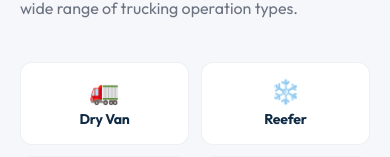
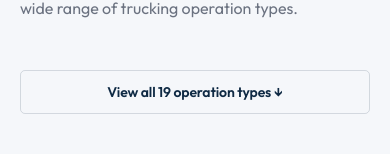
Before and after one commit to dacq7/trucking-company-website, a React (Vite) app: page / in a window 390 px wide. Shown: the part 2512-2669 px from the top of the page. Built offline with nearby package versions, Linux system fonts and the light colour scheme.

Commit message:
feat: collapsible operation types grid on mobile

```diff
--- a/src/components/OperatingStatesSection.css
+++ b/src/components/OperatingStatesSection.css
@@ -9,6 +9,9 @@
   border-radius: 16px;
   overflow: hidden;
   border: 1px solid rgba(15, 42, 68, 0.07);
+  max-width: 860px;
+  margin-left: auto;
+  margin-right: auto;
 }
 
 .operating-states-section__map {
--- a/src/components/OperationTypesSection.css
+++ b/src/components/OperationTypesSection.css
@@ -88,3 +88,53 @@
     transition: none;
   }
 }
+
+/* Mobile collapsible */
+@media (max-width: 768px) {
+  .operation-types-section__collapsible {
+    max-height: 0;
+    overflow: hidden;
+    transition: max-height 500ms cubic-bezier(0.16, 1, 0.3, 1);
+  }
+
+  .operation-types-section__collapsible--open {
+    max-height: 2000px;
+  }
+}
+
+.operation-types-section__toggle {
+  display: none;
+}
+
+@media (max-width: 768px) {
+  .operation-types-section__toggle {
+    display: flex;
+    align-items: center;
+    justify-content: center;
+    width: 100%;
+    margin-top: 1rem;
+    padding: 0.75rem 1rem;
+    background: transparent;
+    border: 1.5px solid rgba(15, 42, 68, 0.15);
+    border-radius: var(--button-radius);
+    color: var(--color-primary);
+    font-family: var(--font-primary);
+    font-size: var(--font-small);
+    font-weight: 600;
+    cursor: pointer;
+    transition: border-color 0.25s var(--ease-out-expo), background-color 0.25s var(--ease-out-expo);
+    letter-spacing: -0.01em;
+  }
+
+  .operation-types-section__toggle:hover {
+    border-color: var(--color-accent);
+    color: var(--color-accent);
+    background-color: rgba(198, 40, 40, 0.03);
+  }
+}
+
+@media (prefers-reduced-motion: reduce) {
+  .operation-types-section__collapsible {
+    transition: none;
+  }
+}
--- a/src/components/OperationTypesSection.jsx
+++ b/src/components/OperationTypesSection.jsx
@@ -1,3 +1,4 @@
+import { useState } from 'react'
 import './OperationTypesSection.css'
 
 const operationTypes = [
@@ -99,6 +100,8 @@ const operationTypes = [
 ]
 
 export default function OperationTypesSection() {
+  const [expanded, setExpanded] = useState(false)
+
   return (
     <section className="operation-types-section section" id="operations">
       <div className="container">
@@ -106,6 +109,7 @@ export default function OperationTypesSection() {
         <p className="section-description">
           We tailor insurance and compliance solutions to a wide range of trucking operation types.
         </p>
+        <div className={`operation-types-section__collapsible ${expanded ? 'operation-types-section__collapsible--open' : ''}`}>
           <div className="operation-types-section__grid">
             {operationTypes.map((type, index) => (
               <article
@@ -122,6 +126,14 @@ export default function OperationTypesSection() {
             ))}
           </div>
         </div>
+        <button
+          className="operation-types-section__toggle"
+          onClick={() => setExpanded((prev) => !prev)}
+          aria-expanded={expanded}
+        >
+          {expanded ? 'Show less ↑' : 'View all 19 operation types ↓'}
+        </button>
+      </div>
     </section>
   )
 }
```
Lines whose indentation alone changed are shown as unchanged.
